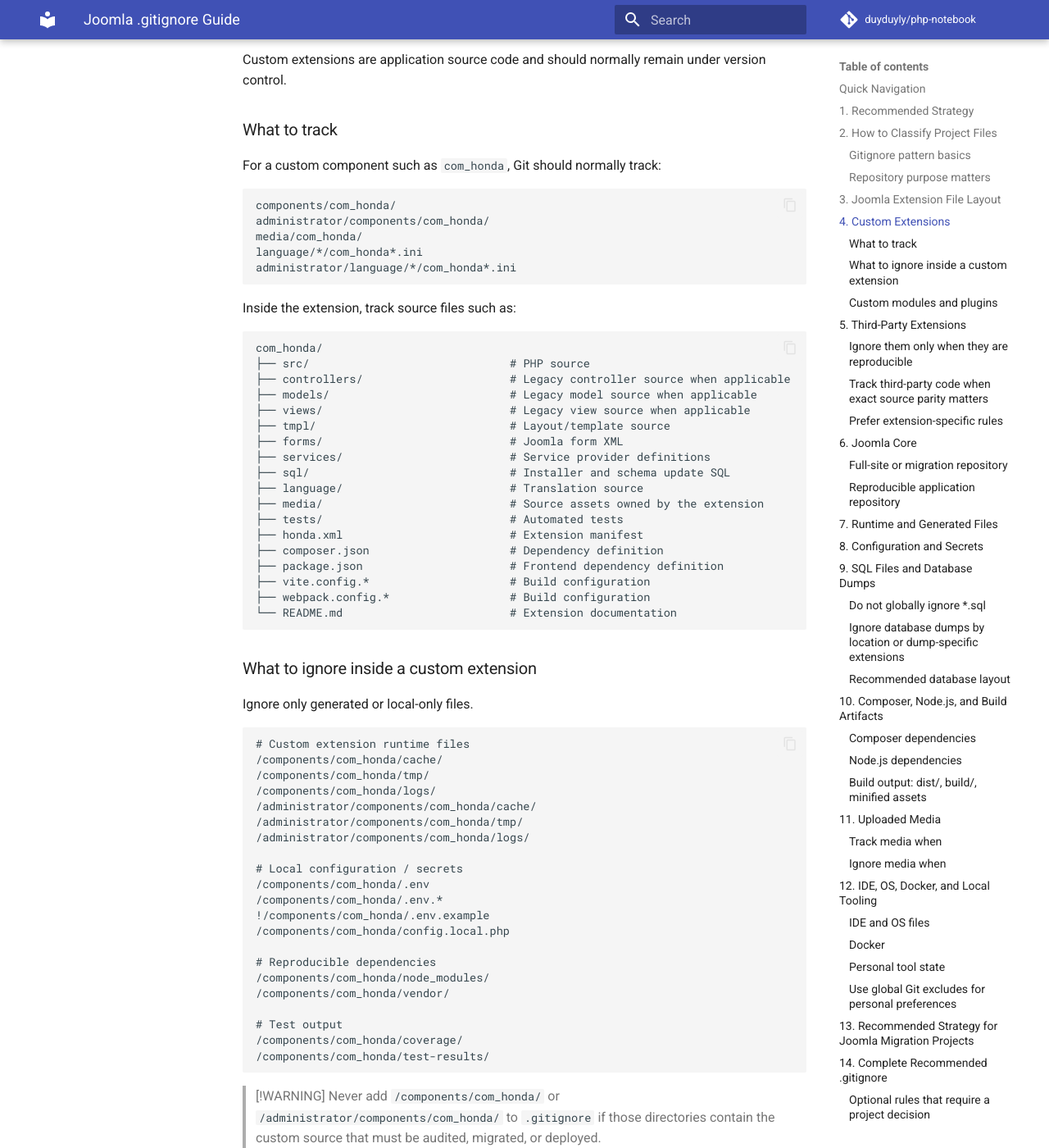
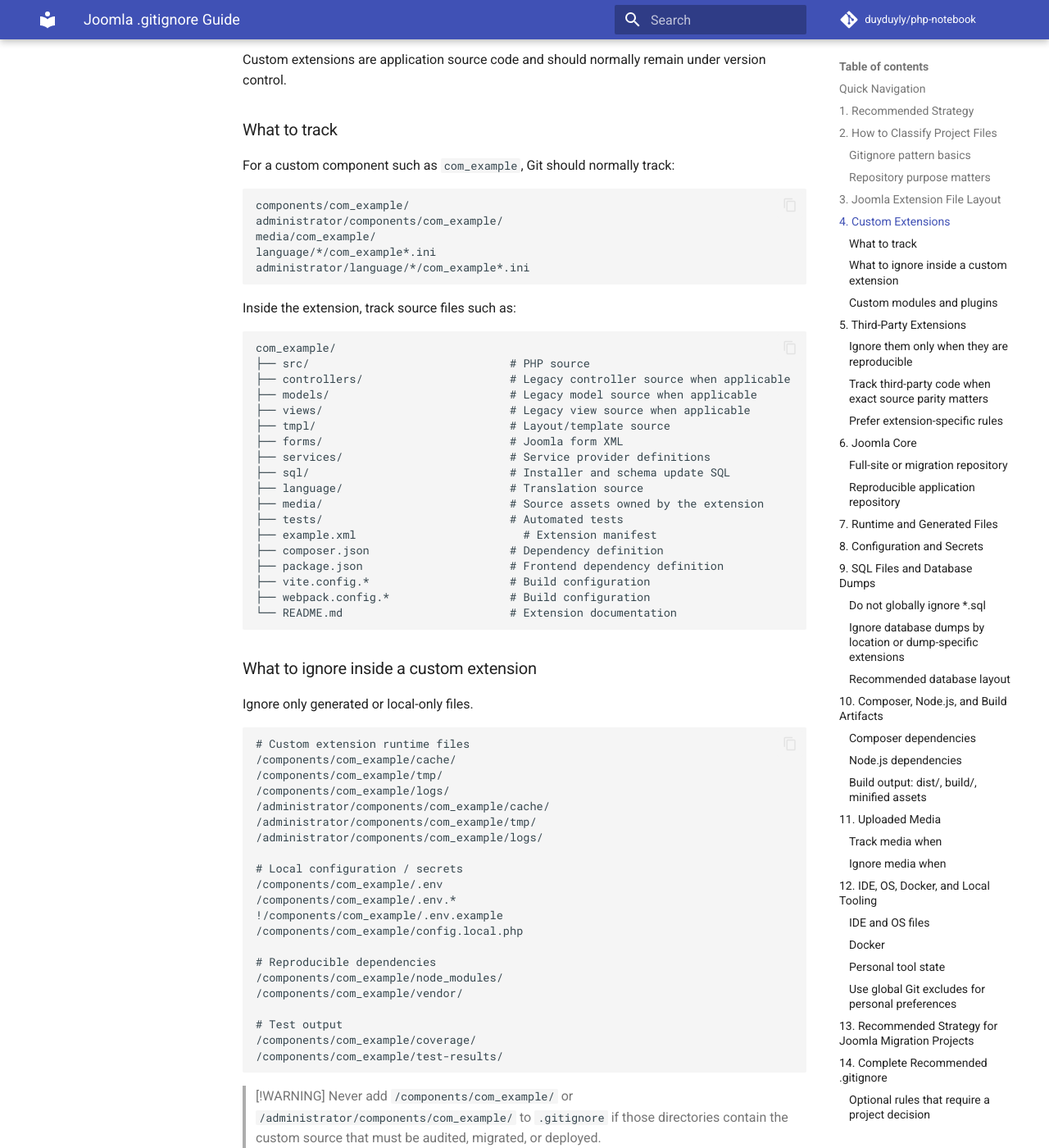
Before and after one commit to duyduyly/php-notebook, an MkDocs documentation site: the page built from docs/joomla/learning/joomla-gitignore-guide.md, in a window 1280 px wide and 1400 px high, scrolled down 4181 px. Shown: the whole window at 82% size. Built offline with MkDocs 1.6.1 and Material for MkDocs 9.7.7, drawn with Linux system fonts in a browser that asks for light colours; comment, search, counter and statistics services are not loaded; some of the changed text lies outside the part shown.

Commit message:
docs(joomla): generalize gitignore tutorial examples

````diff
--- a/docs/joomla/learning/joomla-gitignore-guide.md
+++ b/docs/joomla/learning/joomla-gitignore-guide.md
@@ -139,20 +139,20 @@ Custom extensions are application source code and should normally remain under v
 
 ### What to track
 
-For a custom component such as `com_honda`, Git should normally track:
+For a custom component such as `com_example`, Git should normally track:
 
 ```text
-components/com_honda/
-administrator/components/com_honda/
-media/com_honda/
-language/*/com_honda*.ini
-administrator/language/*/com_honda*.ini
+components/com_example/
+administrator/components/com_example/
+media/com_example/
+language/*/com_example*.ini
+administrator/language/*/com_example*.ini
 ```
 
 Inside the extension, track source files such as:
 
 ```text
-com_honda/
+com_example/
 ├── src/                              # PHP source
 ├── controllers/                      # Legacy controller source when applicable
 ├── models/                           # Legacy model source when applicable
@@ -164,7 +164,7 @@ com_honda/
 ├── language/                         # Translation source
 ├── media/                            # Source assets owned by the extension
 ├── tests/                            # Automated tests
-├── honda.xml                         # Extension manifest
+├── example.xml                         # Extension manifest
 ├── composer.json                     # Dependency definition
 ├── package.json                      # Frontend dependency definition
 ├── vite.config.*                     # Build configuration
@@ -178,37 +178,37 @@ Ignore only generated or local-only files.
 
 ```gitignore
 # Custom extension runtime files
-/components/com_honda/cache/
-/components/com_honda/tmp/
-/components/com_honda/logs/
-/administrator/components/com_honda/cache/
-/administrator/components/com_honda/tmp/
-/administrator/components/com_honda/logs/
+/components/com_example/cache/
+/components/com_example/tmp/
+/components/com_example/logs/
+/administrator/components/com_example/cache/
+/administrator/components/com_example/tmp/
+/administrator/components/com_example/logs/
 
 # Local configuration / secrets
-/components/com_honda/.env
-/components/com_honda/.env.*
-!/components/com_honda/.env.example
-/components/com_honda/config.local.php
+/components/com_example/.env
+/components/com_example/.env.*
+!/components/com_example/.env.example
+/components/com_example/config.local.php
 
 # Reproducible dependencies
-/components/com_honda/node_modules/
-/components/com_honda/vendor/
+/components/com_example/node_modules/
+/components/com_example/vendor/
 
 # Test output
-/components/com_honda/coverage/
-/components/com_honda/test-results/
+/components/com_example/coverage/
+/components/com_example/test-results/
 ```
 
 > [!WARNING]
-> Never add `/components/com_honda/` or `/administrator/components/com_honda/` to `.gitignore` if those directories contain the custom source that must be audited, migrated, or deployed.
+> Never add `/components/com_example/` or `/administrator/components/com_example/` to `.gitignore` if those directories contain the custom source that must be audited, migrated, or deployed.
 
 ### Custom modules and plugins
 
 The same principle applies to custom modules and plugins.
 
 ```text
-/modules/mod_newcars/                 -> Track
+/modules/mod_featureditems/                 -> Track
 /plugins/system/customrouter/         -> Track
 /plugins/content/customcontent/       -> Track
 ```
@@ -378,7 +378,7 @@ This is one of the most important Joomla-specific rules.
 Custom extensions commonly store schema source under paths such as:
 
 ```text
-administrator/components/com_honda/sql/
+administrator/components/com_example/sql/
 ├── install.mysql.utf8.sql
 ├── uninstall.mysql.utf8.sql
 └── updates/
@@ -625,11 +625,11 @@ A practical migration policy is:
 For custom migration-critical code such as:
 
 ```text
-/components/com_honda/
-/administrator/components/com_honda/
-/components/com_cars/
-/administrator/components/com_cars/
-/modules/mod_newcars/
+/components/com_example/
+/administrator/components/com_example/
+/components/com_catalog/
+/administrator/components/com_catalog/
+/modules/mod_featureditems/
 ```
 
 Git should keep the source visible so it can be searched, compared, ported, and reviewed.
@@ -1084,15 +1084,15 @@ Use extension-specific rules only after deciding that the extension should not b
 
 ```gitignore
 # Keep the custom component source, ignore only generated/local state
-/components/com_honda/cache/
-/components/com_honda/tmp/
-/components/com_honda/logs/
-/components/com_honda/node_modules/
-/components/com_honda/coverage/
+/components/com_example/cache/
+/components/com_example/tmp/
+/components/com_example/logs/
+/components/com_example/node_modules/
+/components/com_example/coverage/
 
-/administrator/components/com_honda/cache/
-/administrator/components/com_honda/tmp/
-/administrator/components/com_honda/logs/
+/administrator/components/com_example/cache/
+/administrator/components/com_example/tmp/
+/administrator/components/com_example/logs/
 ```
 
 ### Language files
@@ -1123,7 +1123,7 @@ git check-ignore -v path/to/file
 Example:
 
 ```bash
-git check-ignore -v administrator/components/com_honda/sql/updates/1.0.2.sql
+git check-ignore -v administrator/components/com_example/sql/updates/1.0.2.sql
 ```
 
 For a custom extension SQL source file, this command should normally return no ignore match.
@@ -1137,7 +1137,7 @@ git status --ignored
 ### Check whether a path is already tracked
 
 ```bash
-git ls-files components/com_honda
+git ls-files components/com_example
 ```
 
 ### Test multiple important paths
@@ -1146,8 +1146,8 @@ git ls-files components/com_honda
 git check-ignore -v \
   configuration.php \
   logs/error.php \
-  administrator/components/com_honda/sql/updates/1.0.2.sql \
-  components/com_honda/src/Service/ExampleService.php
+  administrator/components/com_example/sql/updates/1.0.2.sql \
+  components/com_example/src/Service/ExampleService.php
 ```
 
 Expected result:
````
